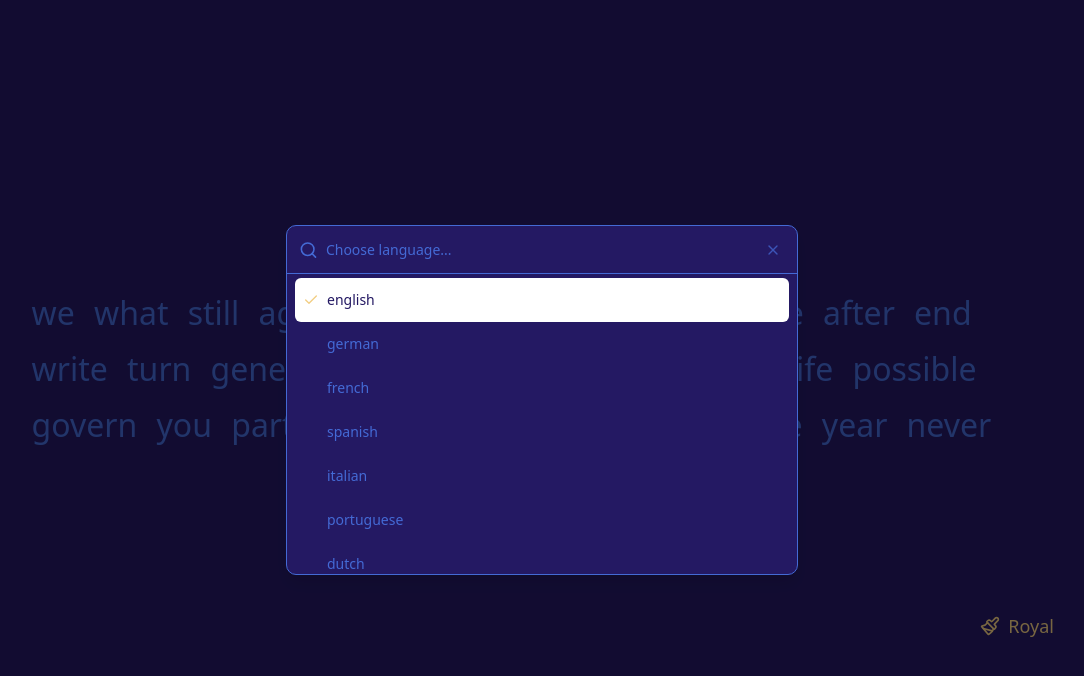
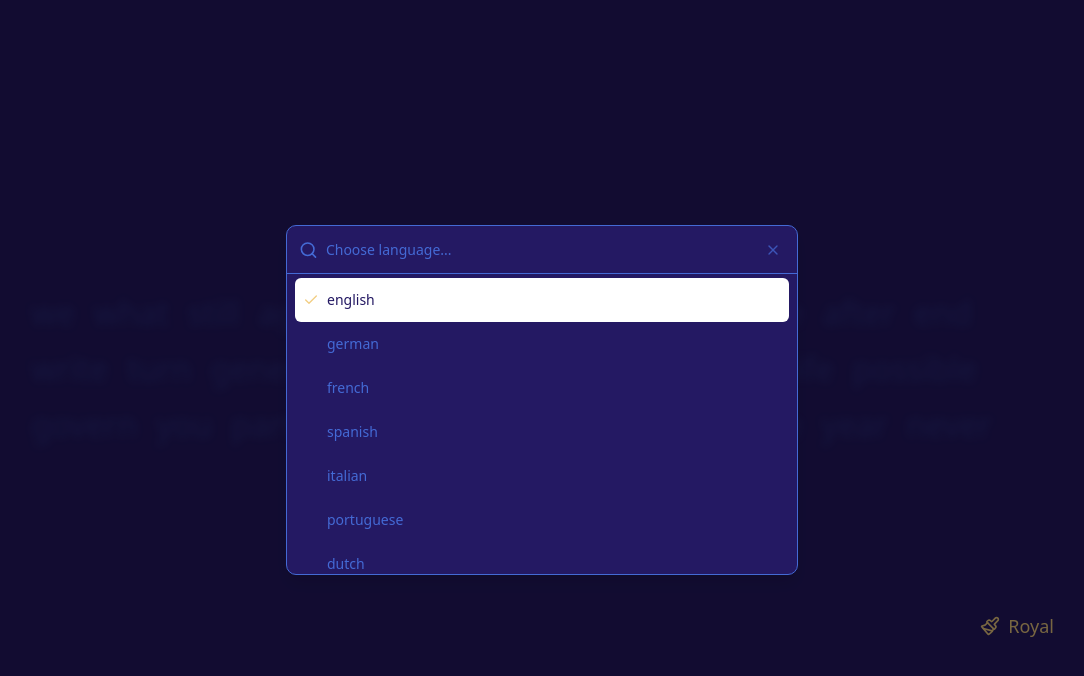
Before and after one commit to IgorDyshuk/new-speed-typing-test, a React (Vite) app: page / in a window 1280 px wide. Both pictures are taken after a click on the button "english". Shown: the top 676 px of the page, without its empty margins (98-1182 px from the left). Built offline with nearby package versions, Linux system fonts and the light colour scheme.

Commit message:
enhance UI components with modal blur effects and improved focus handling

```diff
--- a/package.json
+++ b/package.json
@@ -24,6 +24,7 @@
     "react": "^19.1.0",
     "react-dom": "^19.1.0",
     "react-i18next": "^15.6.1",
+    "react-icons": "^5.5.0",
     "react-router-dom": "^7.6.2",
     "tailwind-merge": "^3.3.1",
     "tailwindcss": "^4.1.8"
--- a/src/components/LangChoice.tsx
+++ b/src/components/LangChoice.tsx
@@ -14,7 +14,11 @@ import { useState, useEffect } from "react";
 import { useTranslation } from "react-i18next";
 
 //TODO: Добавить стейст-менеджер зюстанд и с помощью его запонминать какакя язык был выбран последний и вставлять его при повторном открытии страницы
-export function LangChoice() {
+export function LangChoice({
+  onCloseFucusTyping,
+}: {
+  onCloseFucusTyping?: () => void;
+}) {
   const { i18n } = useTranslation();
   const [open, setOpen] = useState(false);
   const [selected, setSelected] = useState("english");
@@ -54,6 +58,7 @@ export function LangChoice() {
     setSelected(lang.label);
     i18n.changeLanguage(lang.code);
     setOpen(false);
+    onCloseFucusTyping?.();
   };
 
   return (
--- /dev/null
+++ b/src/components/ModalBlur.tsx
@@ -0,0 +1,12 @@
+import { PiCursorClickFill } from "react-icons/pi";
+
+export default function ModalBlur() {
+  return (
+    <div className="modal-text absolute inset-0 z-20 pointer-events-none w-full h-full flex justify-center items-center hover:cursor-pointer">
+      <div className="relative z-10 text-text text-2xl flex items-center gap-2">
+        <PiCursorClickFill />
+        click here to focus
+      </div>
+    </div>
+  );
+}
--- a/src/components/ThemeChoice.tsx
+++ b/src/components/ThemeChoice.tsx
@@ -47,7 +47,11 @@ function Palette({ name }: { name: Theme }) {
   );
 }
 
-export function ThemeChoice() {
+export function ThemeChoice({
+  onCloseFucusTyping,
+}: {
+  onCloseFucusTyping?: () => void;
+}) {
   const { theme, setTheme, themes } = useTheme();
   const [open, setOpen] = useState(false);
   const [selected, setSelected] = useState<Theme>(theme);
@@ -63,6 +67,7 @@ export function ThemeChoice() {
     setSelected(name);
     setTheme(name);
     setOpen(false);
+    onCloseFucusTyping?.();
   };
 
   const preview = (name: Theme) => {
@@ -103,6 +108,10 @@ export function ThemeChoice() {
   return (
     <div className="mr-auto flex justify-end text-main">
       <button
+        onMouseDown={(e) => {
+          e.preventDefault();
+          setOpen(true);
+        }}
         onClick={() => setOpen(true)}
         className="flex items-center justify-center gap-2 text-lg font-[500] hover:cursor-pointer"
       >
@@ -113,9 +122,13 @@ export function ThemeChoice() {
       <CommandDialog
         open={open}
         onOpenChange={(v) => {
-          if (!v) revert();
+          if (!v) {
+            revert();
+            onCloseFucusTyping?.();
+          }
           setOpen(v);
         }}
+        modal={false}
       >
         <CommandInput placeholder="Choose theme..." />
         <CommandList
--- a/src/components/WordList.tsx
+++ b/src/components/WordList.tsx
@@ -83,7 +83,7 @@ export default function WordList({
   return (
     <div
       ref={containerRef}
-      className="relative overflow-hidden max-h-[10.5rem]"
+      className="relative overflow-hidden max-h-[10.5rem] words-blurred"
     >
       <div
         id="words"
--- a/src/components/ui/command.tsx
+++ b/src/components/ui/command.tsx
@@ -49,6 +49,9 @@ function CommandDialog({
       <DialogContent
         className={cn("overflow-hidden p-0", className)}
         showCloseButton={showCloseButton}
+        onOpenAutoFocus={(e) => {
+          e.preventDefault();
+        }}
       >
         <Command className="[&_[cmdk-group-heading]]:text-sub **:data-[slot=command-input-wrapper]:h-12 [&_[cmdk-group-heading]]:px-2 [&_[cmdk-group-heading]]:font-medium [&_[cmdk-group]]:px-2 [&_[cmdk-group]:not([hidden])_~[cmdk-group]]:pt-0 [&_[cmdk-input-wrapper]_svg]:h-5 [&_[cmdk-input-wrapper]_svg]:w-5 [&_[cmdk-input]]:h-12 [&_[cmdk-item]]:px-2 [&_[cmdk-item]]:py-3 [&_[cmdk-item]_svg]:h-5 [&_[cmdk-item]_svg]:w-5">
           {children}
--- a/src/index.css
+++ b/src/index.css
@@ -375,3 +375,38 @@
   opacity: 0;
   animation: none;
 }
+
+.modal-blur {
+  visibility: hidden;
+  opacity: 0;
+  transition: all 400ms all  ease-in-out
+}
+
+.typing-area:not(:focus-within) .modal-blur {
+  visibility: visible;
+  opacity: 1;
+}
+
+.modal-text {
+  opacity: 0;
+  transition: all 150ms ease-in-out;
+}
+
+.words-blurred {
+  opacity: 1;
+  filter: blur(0px);
+  -webkit-filter: blur(0px);
+  transition: all 100ms ease-in-out;
+}
+
+.typing-area:not(:focus-within) .words-blurred {
+  opacity: 0.25;
+  filter: blur(4px);
+  -webkit-filter: blur(4px);
+  transition-delay: 1.5s;
+}
+
+.typing-area:not(:focus-within) .modal-text {
+  opacity: 1;
+  transition-delay: 1.5s;
+}
--- a/src/pages/GamePage.tsx
+++ b/src/pages/GamePage.tsx
@@ -5,6 +5,7 @@ import CountdownTimer from "@/components/CountdownTimer";
 import RestartButton from "@/components/restartButton/RestartButton.tsx";
 import useTypingGame from "@/hooks/useTypingGame";
 import { useCallback, useEffect, useRef, useState } from "react";
+import ModalBlur from "@/components/ModalBlur";
 
 export default function GamePage() {
   const {
@@ -95,7 +96,11 @@ export default function GamePage() {
         <div
           className={`justify-self-center transition-opacity duration-300 ${!started ? "opacity-100" : finished ? "opacity-100" : "opacity-0"}`}
         >
-          <LangChoice />
+          <LangChoice
+            onCloseFucusTyping={() =>
+              requestAnimationFrame(() => inputRef.current?.focus())
+            }
+          />
         </div>
         <div />
       </div>
@@ -114,6 +119,7 @@ export default function GamePage() {
             finished={finished}
             idle={idle}
           />
+          <ModalBlur />
         </div>
         <input
           ref={inputRef}
@@ -145,9 +151,8 @@ export default function GamePage() {
         />
       </div>
 
-      {/* //TODO: Сделать как с курсором что если 5 сек бездействовать то показывать кнопку рестарта */}
       <div
-        className={`transition-opacity duration-300 ${!started ? "opacity-100" : finished ? "opacity-100" : "opacity-0"} ${idle ? "opacity-100" : "opacity-0"}`}
+        className={`transition-opacity duration-300`}
         onClick={handleRestart}
       >
         <RestartButton />
@@ -165,7 +170,11 @@ export default function GamePage() {
       <div
         className={`absolute bottom-40 right-32 transition-opacity duration-300 ${!started ? "opacity-100" : finished ? "opacity-100" : "opacity-0"}`}
       >
-        <ThemeChoice />
+        <ThemeChoice
+          onCloseFucusTyping={() =>
+            requestAnimationFrame(() => inputRef.current?.focus())
+          }
+        />
       </div>
     </div>
   );
```
Also changed, not shown: 1 other file (tests, documents, lock files or other folders).
